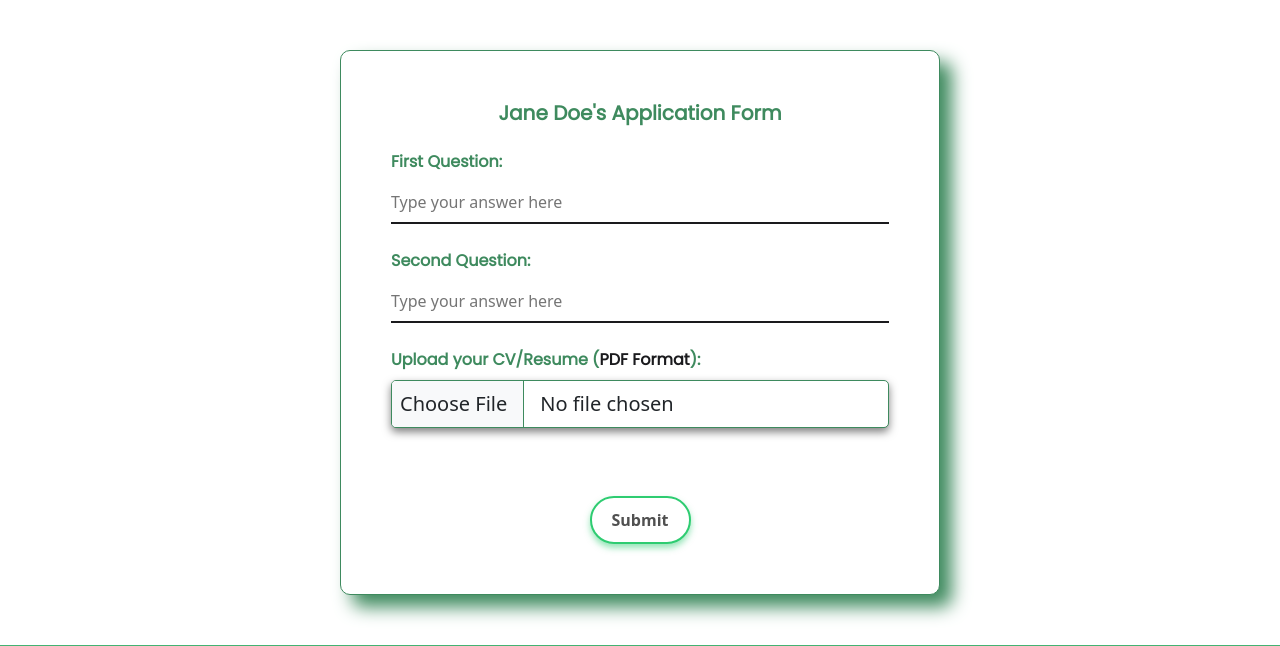
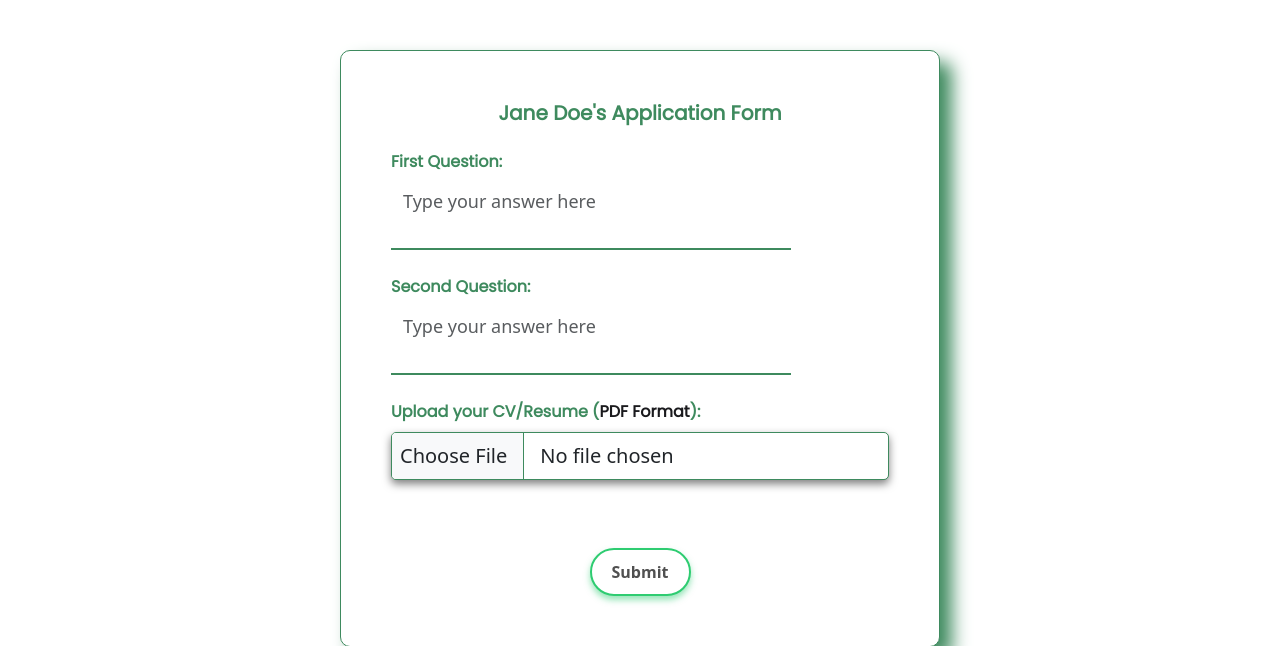
Before and after one commit to viirietym/testing.github.io, a PHP site: page /user/applicationForm.php in a window 1280 px wide. Shown: the top 646 px of the page. Run offline with PHP 8.4, Linux system fonts and the light colour scheme.

Commit message:
Revision of text area

```diff
--- a/assets/css/userCSS/applicationForm.css
+++ b/assets/css/userCSS/applicationForm.css
@@ -19,23 +19,45 @@
     color: #1A1A1D;
 }
 
-input[type="text"] {
+.question1 textarea {
+    word-wrap: break-word;
+    margin-right: 10px;
+    max-width: 400px;
+    background-color: transparent;
     border: none;
-    border-bottom: 2px solid #1A1A1D;
+    border-radius: 0px;
+    border-bottom: 2px solid #3E8A5E;
+    color: #3E8A5E;
+    font-size: clamp(14px, 2vw, 18px);
     outline: none;
-    padding: 8px 0;
-    width: 100%;
+    resize: none;
+    overflow: hidden;
 }
 
-.line-input {
-    font-size: 16px;
-    padding: 8px 0;
-    width: 100%;
+.question2 textarea {
+    word-wrap: break-word;
+    margin-right: 10px;
+    max-width: 400px;
+    background-color: transparent;
+    border: none;
+    border-radius: 0px;
+    border-bottom: 2px solid #3E8A5E;
+    color: #3E8A5E;
+    font-size: clamp(14px, 2vw, 18px);
+    outline: none;
+    resize: none;
+    overflow: hidden;
 }
 
-input[type="text"]:focus {
+.question1 textarea:focus,
+.question2 textarea:focus {
+    background-color: transparent;
     border-bottom: 2px solid #3E8A5E;
+    outline: none;
+    box-shadow: none;
+    caret-color: #3E8A5E;
 }
+
 
 .form-control-lg {
     border: 2px solid #3E8A5E;
--- a/user/applicationForm.php
+++ b/user/applicationForm.php
@@ -17,21 +17,21 @@
 
     <form>
       <h5 class="aformName mb-4">Jane Doe's Application Form</h5>
-      <div class="mb-4">
+      <div class="question1 mb-4 ">
         <label for="question1" class="form-label mb-2">First Question:</label>
-        <input type="text"  class="line-input" id="question1" placeholder="Type your answer here">
+        <textarea name="question1" class="form-control" id="question1" placeholder="Type your answer here" required></textarea>
       </div>
 
-      <div class="mb-4">
+      <div class="question2 mb-4 ">
         <label for="question2" class="form-label mb-2">Second Question:</label>
-        <input type="text" class="line-input" id="question2" placeholder="Type your answer here">
+        <textarea name="question2" class="form-control" id="question2" placeholder="Type your answer here"required></textarea>
       </div>
 
       <!-- file input -->
       <div class="mb-5">
         <label for="uploadCV" class="form-label mb-2">Upload your CV/Resume (<span class="pdf-format">PDF
             Format</span>):</label>
-        <input class="form-control form-control-lg" id="uploadCV" type="file">
+        <input class="form-control form-control-lg" id="uploadCV" type="file"  accept=".pdf">
       </div>
     </form>
 
```
